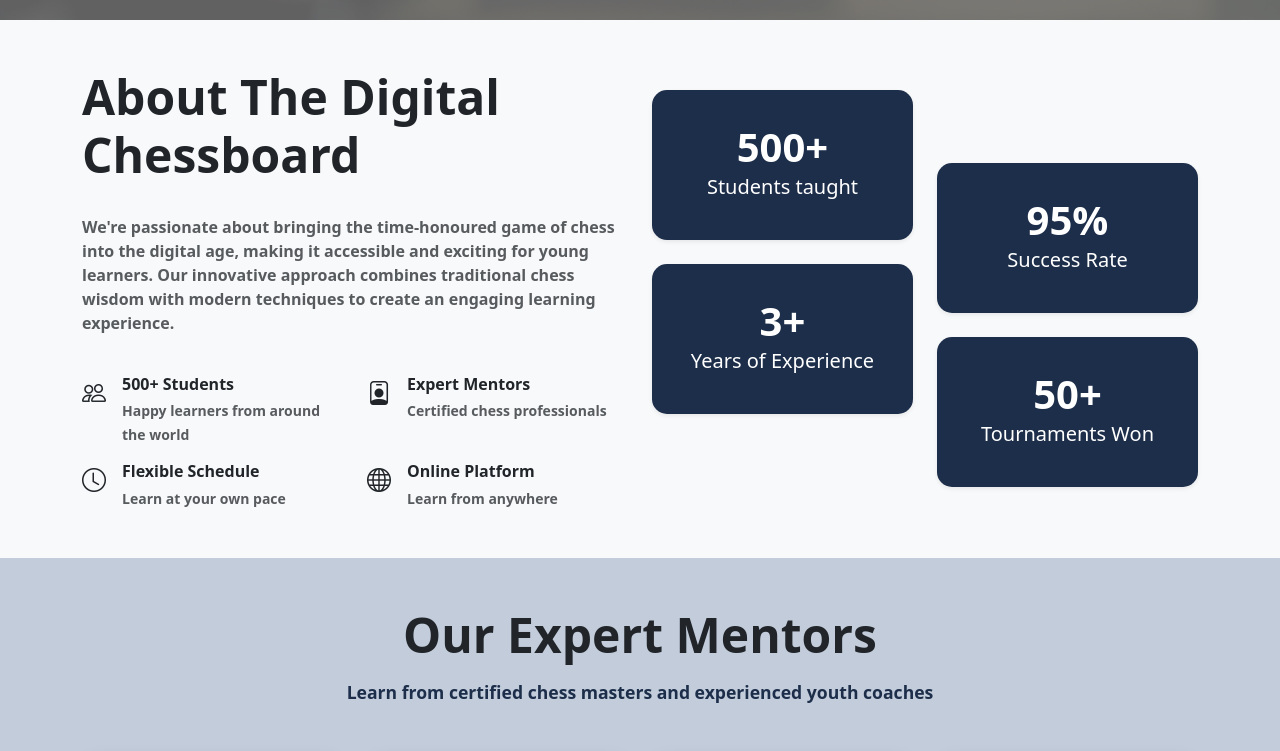
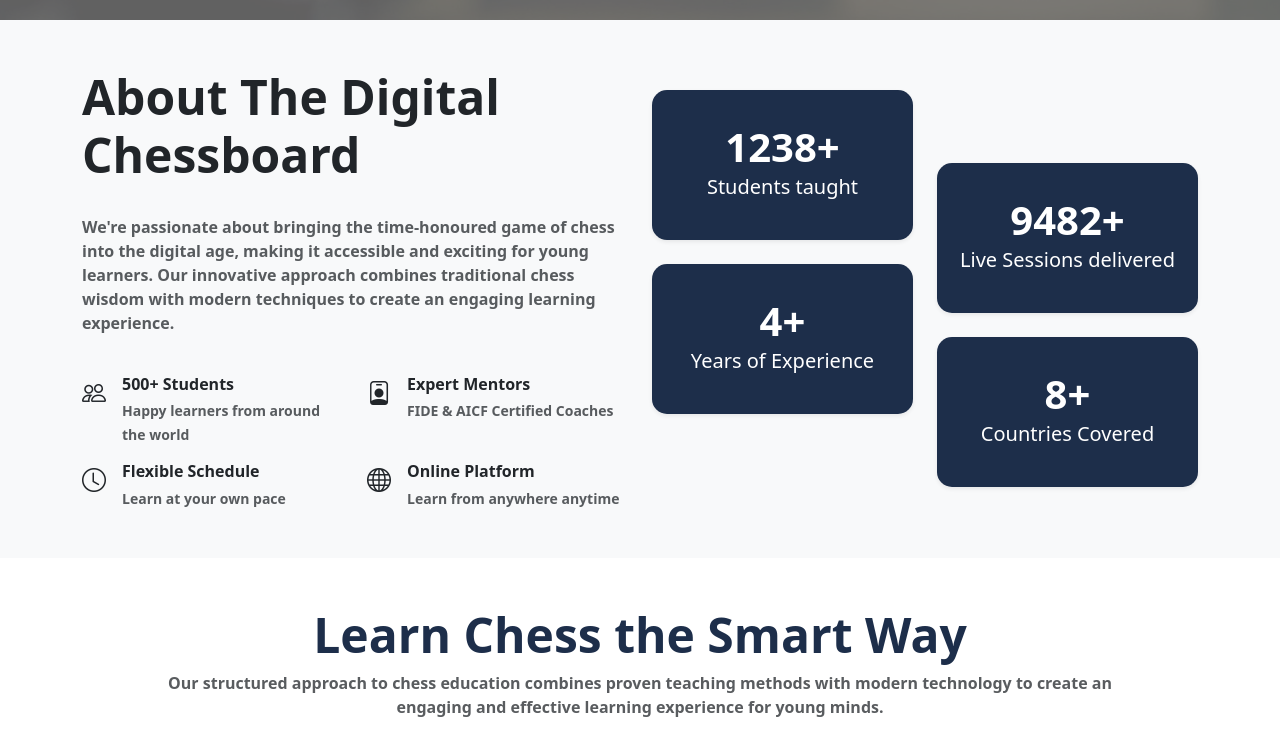
Before and after one commit to thedigitalchessboard/thedigitalchessboard.github.io, a plain HTML site: page index.html in a window 1280 px wide. Shown: the part 780-1531 px from the top of the page. Drawn offline with nearby package versions, Linux system fonts and the light colour scheme.

Commit message:
Update index.html

```diff
--- a/index.html
+++ b/index.html
@@ -131,9 +131,11 @@
               <li class="nav-item">
                 <a class="nav-link" href="#about">About</a>
               </li>
+              <!--
               <li class="nav-item">
                 <a class="nav-link" href="#mentors">Mentors</a>
               </li>
+            -->
               <li class="nav-item">
                 <a class="nav-link" href="#learn">Learn</a>
               </li>
@@ -301,7 +303,7 @@
                 <div>
                   <h6 class="mb-1 fw-semibold">Expert Mentors</h6>
                   <small class="text-muted"
-                    >Certified chess professionals</small
+                    >FIDE & AICF Certified Coaches</small
                   >
                 </div>
               </div>
@@ -316,7 +318,7 @@
                 <div class="me-3 fs-4"><i class="bi bi-globe"></i></div>
                 <div>
                   <h6 class="mb-1 fw-semibold">Online Platform</h6>
-                  <small class="text-muted">Learn from anywhere</small>
+                  <small class="text-muted">Learn from anywhere anytime</small>
                 </div>
               </div>
             </div>
@@ -331,14 +333,14 @@
                 <div
                   class="about-cont d-flex flex-column justify-content-center align-items-center text-white shadow-sm w-100"
                 >
-                  <h1 class="fw-bold mb-1">500+</h1>
+                  <h1 class="fw-bold mb-1">1238+</h1>
                   <h5>Students taught</h5>
                 </div>
                 <!-- Card 3 -->
                 <div
                   class="about-cont d-flex flex-column justify-content-center align-items-center text-white shadow-sm w-100"
                 >
-                  <h1 class="fw-bold mb-1">3+</h1>
+                  <h1 class="fw-bold mb-1">4+</h1>
                   <h5>Years of Experience</h5>
                 </div>
               </div>
@@ -350,15 +352,15 @@
                 <div
                   class="about-cont d-flex flex-column justify-content-center align-items-center text-white shadow-sm w-100"
                 >
-                  <h1 class="fw-bold mb-1">95%</h1>
-                  <h5>Success Rate</h5>
+                  <h1 class="fw-bold mb-1">9482+</h1>
+                  <h5>Live Sessions delivered</h5>
                 </div>
                 <!-- Card 4 -->
                 <div
                   class="about-cont d-flex flex-column justify-content-center align-items-center text-white shadow-sm w-100"
                 >
-                  <h1 class="fw-bold mb-1">50+</h1>
-                  <h5>Tournaments Won</h5>
+                  <h1 class="fw-bold mb-1">8+</h1>
+                  <h5>Countries Covered</h5>
                 </div>
               </div>
             </div>
@@ -368,6 +370,7 @@
     </section>
 
     <!-- Mentors -->
+     <!--
     <section id="mentors" class="py-5 mentor-section">
       <div class="container text-center">
         <h2 class="fw-bold display-5 mb-3">Our Expert Mentors</h2>
@@ -376,7 +379,8 @@
         </p>
 
         <div class="row justify-content-center gy-4">
-          <!-- Mentor 1 -->
+
+
           <div class="col-12 col-sm-6 col-md-4 col-lg-3 d-flex">
             <div class="card mentor-card mx-auto w-100 h-100">
               <img
@@ -392,7 +396,7 @@
             </div>
           </div>
 
-          <!-- Mentor 2 -->
+
           <div class="col-12 col-sm-6 col-md-4 col-lg-3 d-flex">
             <div class="card mentor-card mx-auto w-100 h-100">
               <img
@@ -408,7 +412,7 @@
             </div>
           </div>
 
-          <!-- Mentor 3 -->
+
           <div class="col-12 col-sm-6 col-md-4 col-lg-3 d-flex">
             <div class="card mentor-card mx-auto w-100 h-100">
               <img
@@ -424,7 +428,7 @@
             </div>
           </div>
 
-          <!-- Mentor 4 -->
+
           <div class="col-12 col-sm-6 col-md-4 col-lg-3 d-flex">
             <div class="card mentor-card mx-auto w-100 h-100">
               <img
@@ -441,7 +445,7 @@
           </div>
         </div>
       </div>
-    </section>
+    </section> -->
 
     <section id="learn" class="learn-chess-section py-5">
       <div class="container">
```
